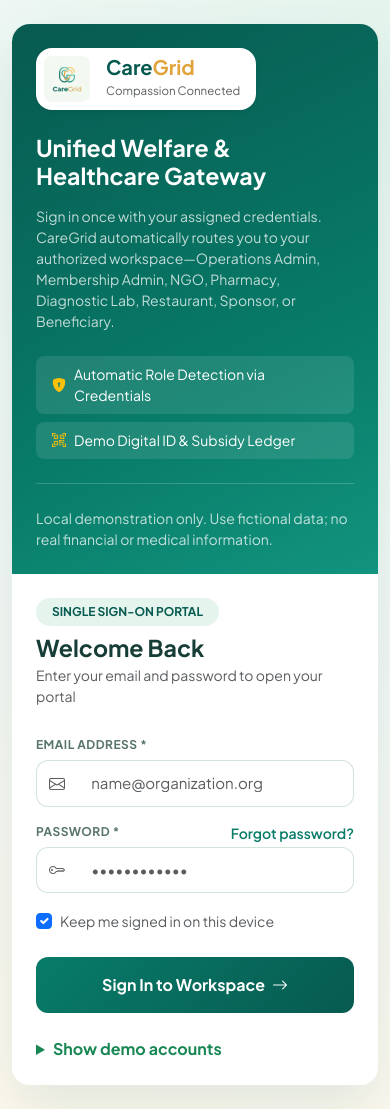
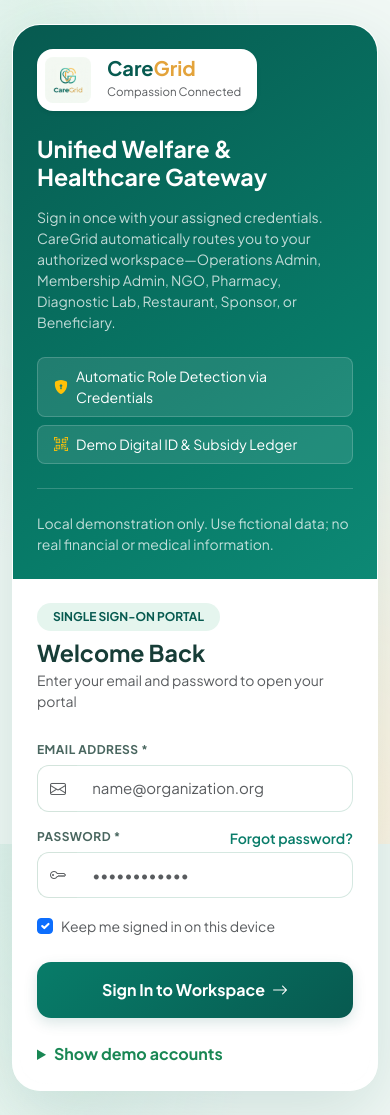
Before and after one commit to huzaifakamran428/CareGrid, a Django app: page /login/ in a window 390 px wide. Run offline with Django 5.2, Linux system fonts and the light colour scheme.

Commit message:
Refresh shared CareGrid web and mobile design with logo-inspired glass surfaces

```diff
--- a/frontend/web/django_portal/templates/auth/web_login.html
+++ b/frontend/web/django_portal/templates/auth/web_login.html
@@ -3,14 +3,13 @@
 {% block title %}CareGrid — Sign In{% endblock %}
 
 {% block content %}
-<div class="min-vh-100 d-flex align-items-center py-4" style="background: radial-gradient(circle at top right, #E5F5EE 0%, #F4F8F6 55%, #FFF9EE 100%);">
+<div class="min-vh-100 d-flex align-items-center py-4 cg-login-shell">
   <div class="container">
     <div class="row justify-content-center">
       <div class="col-lg-10 col-xl-9">
-        <div class="cg-card overflow-hidden border-0" style="box-shadow: 0 24px 60px rgba(7, 90, 80, 0.12);">
+        <div class="cg-card cg-login-card overflow-hidden">
           <div class="row g-0">
-            <div class="col-md-5 p-4 p-lg-5 text-white d-flex flex-column justify-content-between"
-                 style="background: linear-gradient(155deg, #075A50 0%, #087C69 65%, #12947E 100%);">
+            <div class="col-md-5 p-4 p-lg-5 text-white d-flex flex-column justify-content-between cg-login-hero">
               <div>
                 <div class="d-inline-flex align-items-center gap-3 bg-white rounded-4 p-2 pe-3 mb-4 shadow-sm">
                   <img src="{% static 'img/caregrid_logo.png' %}" alt="CareGrid Logo" height="46" class="rounded-3">
@@ -42,7 +41,7 @@
               </div>
             </div>
 
-            <div class="col-md-7 p-4 p-lg-5 bg-white">
+            <div class="col-md-7 p-4 p-lg-5 cg-login-form">
               <div class="mb-4">
                 <span class="badge rounded-pill px-3 py-2 mb-2" style="background: #E5F5EE; color: #075A50; font-weight: 700;">
                   SINGLE SIGN-ON PORTAL
@@ -63,12 +62,12 @@
                 {% csrf_token %}
 
                 <div class="mb-3">
-                  <label class="cg-label">Email Address *</label>
+                  <label class="cg-label" for="loginEmailInput">Email Address *</label>
                   <div class="input-group">
                     <span class="input-group-text bg-white border-end-0" style="border-color: #D3E4DC; border-radius: 12px 0 0 12px;">
                       <i class="bi bi-envelope text-muted"></i>
                     </span>
-                    <input type="email" name="username" id="loginEmailInput"
+                    <input type="email" name="username" id="loginEmailInput" autocomplete="username"
                            class="form-control form-control-cg border-start-0"
                            placeholder="name@organization.org" required>
                   </div>
@@ -76,14 +75,14 @@
 
                 <div class="mb-3">
                   <div class="d-flex justify-content-between">
-                    <label class="cg-label">Password *</label>
+                    <label class="cg-label" for="loginPassInput">Password *</label>
                     <a href="#" class="small text-decoration-none fw-semibold" style="color: var(--cg-primary);">Forgot password?</a>
                   </div>
                   <div class="input-group">
                     <span class="input-group-text bg-white border-end-0" style="border-color: #D3E4DC; border-radius: 12px 0 0 12px;">
                       <i class="bi bi-key text-muted"></i>
                     </span>
-                    <input type="password" name="password" id="loginPassInput"
+                    <input type="password" name="password" id="loginPassInput" autocomplete="current-password"
                            class="form-control form-control-cg border-start-0"
                            placeholder="••••••••••••" required>
                   </div>
--- a/frontend/web/django_portal/templates/base.html
+++ b/frontend/web/django_portal/templates/base.html
@@ -107,6 +107,43 @@
     .badge-active { background-color: #D1E7DD; color: #0F5132; font-weight: 700; }
     .badge-authorized { background-color: #FEF3C7; color: #92400E; font-weight: 700; }
     .badge-suspended { background-color: var(--cg-danger-bg); color: var(--cg-danger); font-weight: 700; }
+
+    /* Shared glass treatment for every authenticated Django workspace. */
+    :root {
+      --cg-bg:#F1F8F5; --cg-text-muted:#49665F;
+      --cg-glass:rgba(255,255,255,.90); --cg-glass-border:#D5E8E1;
+    }
+    body {
+      min-height:100vh;
+      background:radial-gradient(ellipse at 8% 4%,#DFF2EA 0%,transparent 46%),
+        radial-gradient(ellipse at 95% 95%,#FFF4E2 0%,transparent 40%),var(--cg-bg);
+      background-attachment:fixed;
+    }
+    .cg-card {
+      background:var(--cg-glass);border:1px solid var(--cg-glass-border);
+      border-radius:22px;box-shadow:0 12px 32px rgba(7,90,80,.09);
+    }
+    .cg-navbar {box-shadow:0 8px 24px rgba(7,90,80,.13)}
+    .cg-navbar .btn-outline-light {background:rgba(255,255,255,.09)}
+    .btn-cg-primary,.btn-cg-outline {border-radius:14px;min-height:42px}
+    .btn-cg-primary {box-shadow:0 5px 14px rgba(7,90,80,.15)}
+    .form-control-cg,.form-select-cg {background:rgba(255,255,255,.94);border-color:var(--cg-glass-border);border-radius:14px}
+    .table {--bs-table-bg:transparent;--bs-table-color:var(--cg-text-main)}
+    .cg-login-shell {background:transparent}
+    .cg-login-card {border:1px solid rgba(255,255,255,.92)!important;box-shadow:0 24px 70px rgba(7,90,80,.14);border-radius:28px}
+    .cg-login-form {background:rgba(255,255,255,.91)}
+    .cg-login-hero {background:linear-gradient(145deg,#075A50,#087C69 70%,#0D8975)}
+    .cg-login-hero .bg-opacity-10 {border:1px solid rgba(255,255,255,.18)}
+    @supports (backdrop-filter:blur(12px)) {
+      .cg-card,.cg-login-form {backdrop-filter:blur(12px);-webkit-backdrop-filter:blur(12px)}
+    }
+    :focus-visible {outline:3px solid #E3A33B;outline-offset:2px}
+    @media(max-width:575px) {
+      .cg-navbar .container-fluid {gap:10px}
+      .cg-navbar .ms-auto {flex-wrap:wrap;justify-content:flex-end;gap:6px!important}
+      .cg-navbar .badge {white-space:normal;text-align:right}
+    }
+    @media(prefers-reduced-motion:reduce){*,*::before,*::after{scroll-behavior:auto!important;animation-duration:.01ms!important;transition-duration:.01ms!important}}
   </style>
   {% block extra_css %}{% endblock %}
 </head>
```
Also changed, not shown: frontend/web/shared/portal-theme.css (+29 -0 lines), 4 other files.
